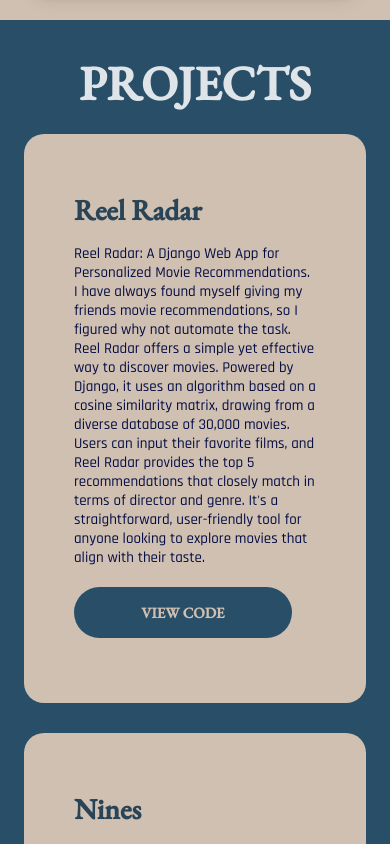
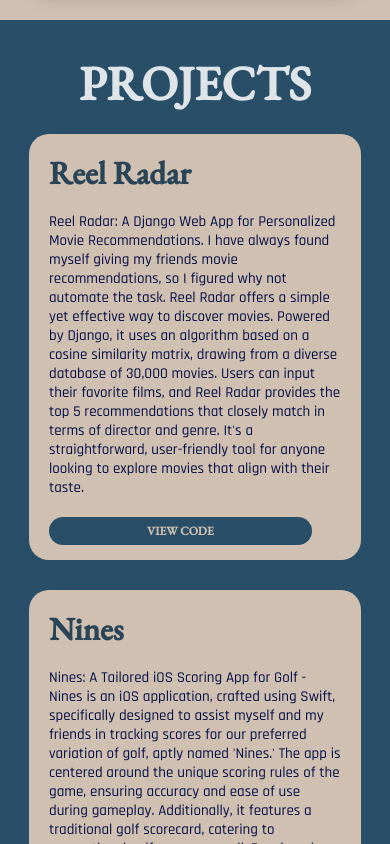
Before and after one commit to matteo353/portfolio-website, a React (Create React App) app: page / in a window 390 px wide. Shown: the part 1380-2224 px from the top of the page. Built offline with nearby package versions, Linux system fonts and the light colour scheme; a web font is replaced by a local one.

Commit message:
UI Updates

```diff
--- a/src/components/Data.js
+++ b/src/components/Data.js
@@ -38,7 +38,7 @@
     },
     {
         id:2,
-        title: "Business Intelligence Engineer",
+        title: "Business Intelligence Engineer Intern",
         description: "Split my time between a business intelligence engineer intern and an IT intern. Helped manage and optimize an onsite SQL database along with aiding in the process of company wide migration to AWS Redshift. Built tableau dashboards visualizing current performance metrics and projecting future trends.",
         date: "July 2022 - August 2022",
         location: "Pet Food Experts",
--- a/src/components/Project.js
+++ b/src/components/Project.js
@@ -4,6 +4,7 @@
 function Project({ name, description, demoLink, codeLink, imageUrl }) {
     return (
       <div className="project-container">
+        <div className='textbox'>
         <div className="project-details">
           <h3 className="project-title">{name}</h3>
           <p className="project-description">{description}</p>
@@ -12,6 +13,7 @@
         <div className="project-image">
           <img src={imageUrl} alt={`${name} project`} />
         </div>
+        </div>
       </div>
     );
   }
--- a/src/components/Styling/Project.css
+++ b/src/components/Styling/Project.css
@@ -121,17 +121,21 @@
       .project-container {
         /* Adjust the layout for tablet screens */
         flex-direction: column;
-        padding: 15px;
+        padding: 0px 10px;
         width: 80%;
       }
+      .project-details {
+        padding: 0px 0px;
+      }
       .project-title {
-        font-size: 1.8em;
+        font-size: 2em;
       }
       .project-description {
         margin-top: -14px;
         font-size: 15px;
       }
       .project-button{
-        font-size: 15px;
+        font-size: 12px;
+        padding: 6px 15px;
       }
     }
--- a/src/components/Styling/Timeline.css
+++ b/src/components/Styling/Timeline.css
@@ -37,4 +37,8 @@
     .date {
         color: rgb(247, 247, 247);
     }
+
+    .vertical-timeline-element-content {
+        padding: .7em 1.3em !important;
+    }
   }
```
